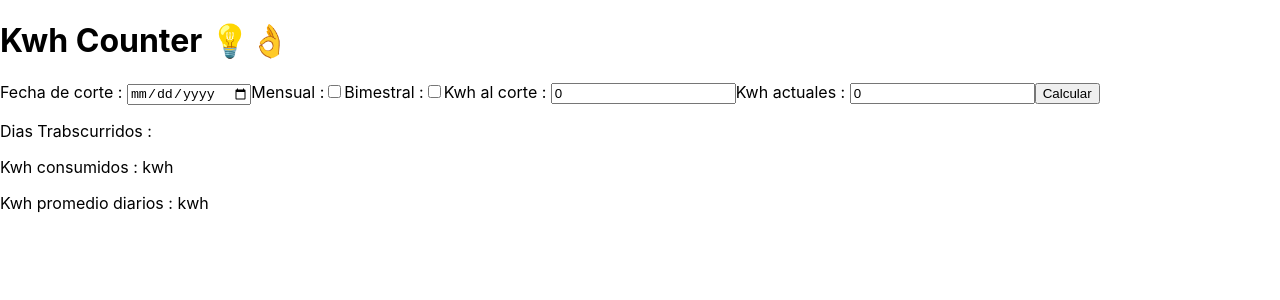
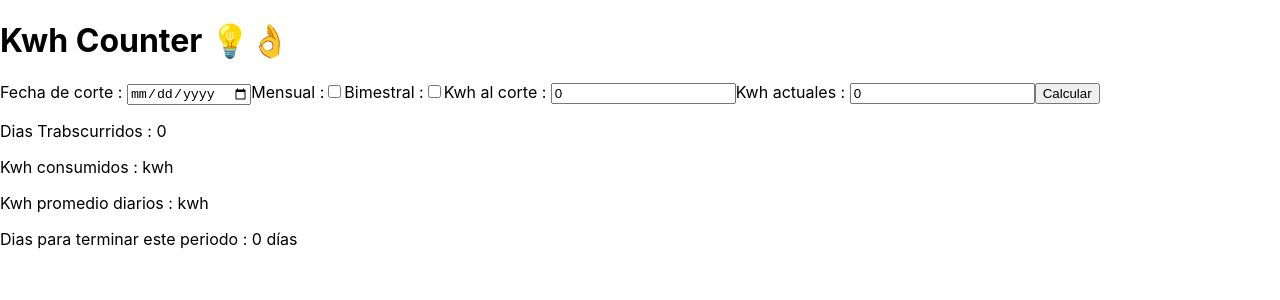
Before and after one commit to sergiosp8/kwh-counter, a React (Vite) app: page / in a window 1280 px wide. Shown: the top 300 px of the page. Built offline with nearby package versions, Linux system fonts and the light colour scheme.

Commit message:
se cambiaron algunos estados por numeros para poder hacer operaciones, se limpiaron los console log

```diff
--- a/src/App.tsx
+++ b/src/App.tsx
@@ -12,9 +12,10 @@ function App() {
   const [bimestral, setBimestral] = useState(false)
   const [isMensualActivo, setIsMensualActivo] = useState(true)
   const [isBimestralActivo, setIsBimestralActivo] = useState(true)
-  const [diasTranscurridos, setDiasTranscurridos] = useState('')
+  const [diasTranscurridos, setDiasTranscurridos] = useState(0)
   const [kwhConsumidos, setKwhConsumidos] = useState('')
   const [kwhPromedio, setKwhPromedio] = useState('')
+  const [diasTerminoPeriodo, setDiasTerminoPeriodo] = useState(0)
 
   const handleChangeInputDate = (event: React.ChangeEvent<HTMLInputElement>) => {
     const temp = dayjs(event.target.value)
@@ -60,12 +61,15 @@ function App() {
     const kwhConsumidosTemp = kwhActual - kwhCorte
     console.log(kwhConsumidosTemp)
     const tempDiasTrans = calcularDiasTranscurridosAlDiaDeHoy(fechaCorte as dayjs.Dayjs)
-    setDiasTranscurridos(tempDiasTrans)
+    setDiasTranscurridos(+tempDiasTrans)
 
     setKwhConsumidos(kwhConsumidosTemp.toString())
 
     const tempKwhPromedio = kwhConsumidosTemp / diasDelPeriodo
     setKwhPromedio(tempKwhPromedio.toFixed(2).toString())
+
+    const tempDiasTerminoPeriodo = diasDelPeriodo - +tempDiasTrans
+    setDiasTerminoPeriodo(+tempDiasTerminoPeriodo)
   }
 
   const calcularDiasTranscurridosAlDiaDeHoy = (fecha: dayjs.Dayjs): string => {
@@ -98,6 +102,7 @@ function App() {
       <p>Dias Trabscurridos : {diasTranscurridos}</p>
       <p>Kwh consumidos : {kwhConsumidos} kwh</p>
       <p>Kwh promedio diarios : {kwhPromedio} kwh</p>
+      <p>Dias para terminar este periodo : {diasTerminoPeriodo} días</p>
     </div>
   )
 }
```
